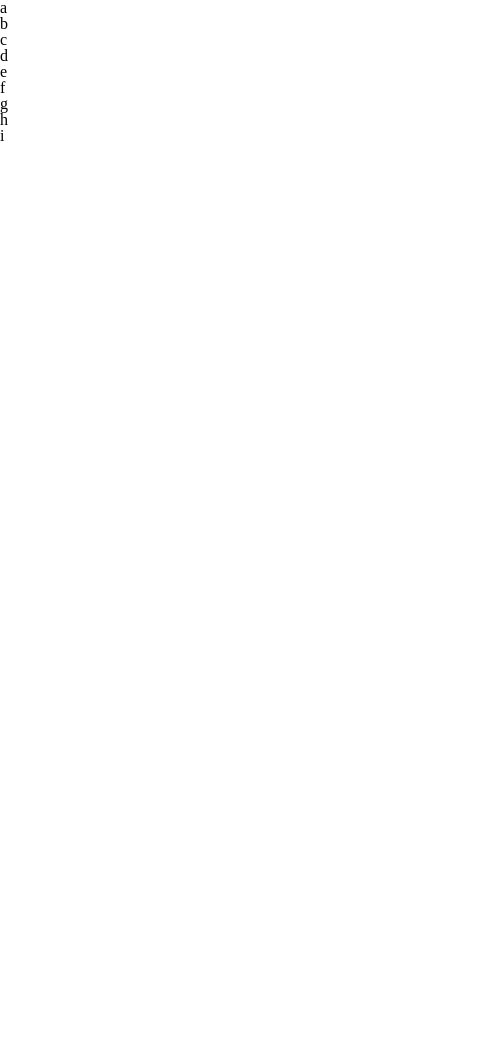
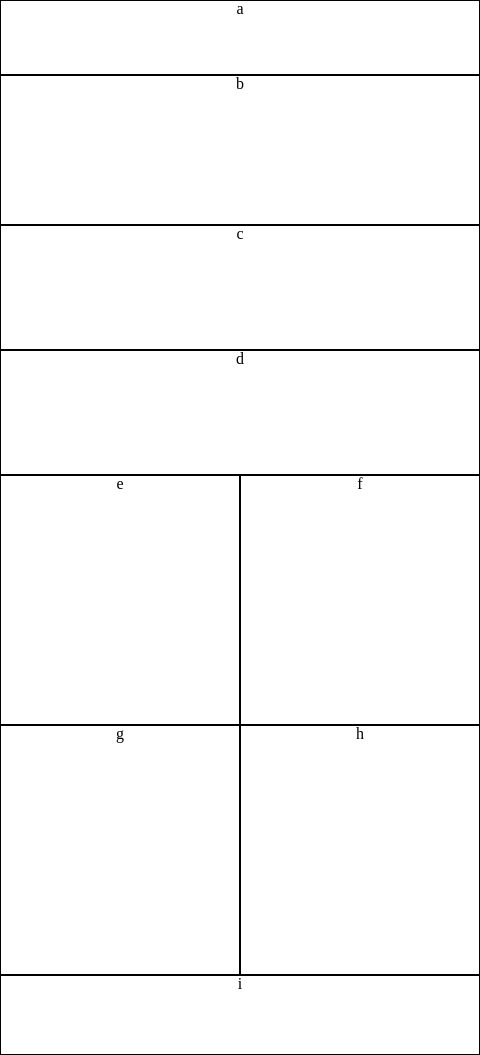
Before and after one commit to sam-thurman/301-lab-01, a plain HTML site: page index.html in a window 390 px wide. Shown: the whole page, 480 px wide, since content can reach past the window. Before the commit the page ends 844 px from the top, so only its background shows below. Drawn offline with Linux system fonts and the light colour scheme.

Commit message:
mobile css done

```diff
--- a/css/base.css
+++ b/css/base.css
@@ -1,3 +1,7 @@
 * {
   box-sizing: border-box;
 }
+p{
+  border: 1px black solid;
+  text-align: center;
+}
--- a/css/layout.css
+++ b/css/layout.css
@@ -2,7 +2,10 @@
 
 
 @media only screen and (max-width: 767px){
-
+  body{
+  width: 480px;
+  margin: auto;
+}
 }
 @media only screen and (min-width: 768px){
 
--- a/css/modules.css
+++ b/css/modules.css
@@ -0,0 +1,41 @@
+@media only screen and (max-width: 767px){
+ #a{
+  height: 75px;
+ }
+ #b{
+  height: 150px;
+ }
+ #c{
+  height: 125px;
+ }
+ #d{
+  height: 125px;
+ }
+ #e{
+  width: 240px;
+  height: 250px;
+  float: left;
+ }
+ #f{
+  width: 240px;
+  height: 250px;
+  float: right;
+ }
+ #g{
+  width: 240px;
+  height: 250px;
+  float: left;
+ }
+ #h{
+  width: 240px;
+  height: 250px;
+  float: right;
+ }
+ #i{
+  height: 80px;
+clear: both;
+ }
+}
+@media only screen and (min-width: 768px){
+
+}
--- a/index.html
+++ b/index.html
@@ -13,15 +13,20 @@
 </head>
 
 <body>
-  <p>a</p>
-  <p>b</p>
-  <p>c</p>
-  <p>d</p>
-  <p>e</p>
-  <p>f</p>
-  <p>g</p>
-  <p>h</p>
-  <p>i</p>
+  <section>
+    <p id="a">a</p>
+    <p id="b">b</p>
+    <p id="c">c</p>
+    <p id="d">d</p>
+    <p id="e">e</p>
+    <p id="f">f</p>
+    <p id="g">g</p>
+    <p id="h">h</p>
+    <p id="i">i</p>
+  </section>
 </body>
+<footer>
+
+</footer>
 
 </html>
```
